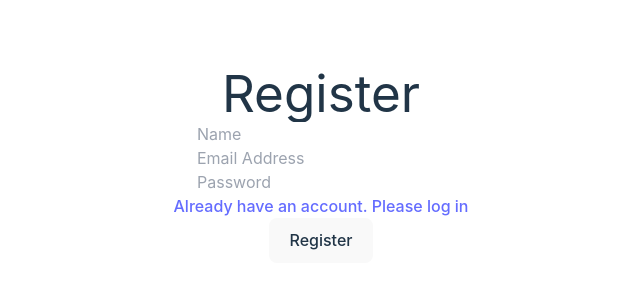
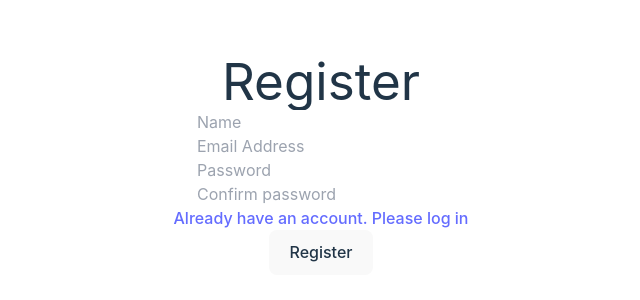
Before and after one commit to dmytrotus/lara-news-api, a React (Vite) app in the folder frontend-react/: page /register in a window 1280 px wide. Shown: the part 236-536 px from the top of the page, without its empty margins (319-959 px from the left). Built offline with nearby package versions, Linux system fonts and the light colour scheme.

Commit message:
Added registration

```diff
--- a/frontend-react/package.json
+++ b/frontend-react/package.json
@@ -10,6 +10,7 @@
     "preview": "vite preview"
   },
   "dependencies": {
+    "axios": "^1.6.5",
     "react": "^18.2.0",
     "react-dom": "^18.2.0",
     "react-router-dom": "^6.21.1"
--- a/frontend-react/src/pages/Register.tsx
+++ b/frontend-react/src/pages/Register.tsx
@@ -1,17 +1,13 @@
 import { Link } from "react-router-dom";
+import { register } from "../useApi";
 
 function Register() {
 
   const handleSubmit = async (event: FormEvent<HTMLFormElement>) => {
     event.preventDefault();
-
     const formData = new FormData(event.currentTarget)
-    console.log(formData)
-    const response = await fetch('http://localhost:7717/api/register', {
-      method: 'POST',
-      body: formData,
-    });
-
+    const data = Object.fromEntries(formData.entries());
+    register(data)
   };
 
   return (
@@ -37,12 +33,20 @@ function Register() {
                   name="email"
               />
           </div>
-          <div className="col-span-2 mb-5">
+          <div className="mb-5">
               <input
                   placeholder="Password"
                   className="w-full px-4 py-3 border-2 placeholder:text-gray-800 dark:text-white rounded-md outline-none dark:placeholder:text-gray-200 dark:bg-gray-900 focus:ring-4 border-gray-300 focus:border-gray-600 ring-gray-100 dark:border-gray-600 dark:focus:border-white dark:ring-0"
                   type="password"
                   name="password"
+              />
+          </div>
+          <div className="mb-5">
+              <input
+                  placeholder="Confirm password"
+                  className="w-full px-4 py-3 border-2 placeholder:text-gray-800 dark:text-white rounded-md outline-none dark:placeholder:text-gray-200 dark:bg-gray-900 focus:ring-4 border-gray-300 focus:border-gray-600 ring-gray-100 dark:border-gray-600 dark:focus:border-white dark:ring-0"
+                  type="password"
+                  name="password_confirmation"
               />
           </div>
           <Link
--- a/frontend-react/src/useApi.ts
+++ b/frontend-react/src/useApi.ts
@@ -1,3 +1,6 @@
+import axios from "axios";
+import type { UserData } from "./lib/definitions";
+
 export const getPosts = async () => {
     const token = '2|3tYeljWbYKclAhfDgpVpbdCaMNLI2ZkChkjQ15Pa6989129a';
     const res = await fetch(`http://localhost:7717/api/posts`, {
@@ -8,3 +11,8 @@ export const getPosts = async () => {
     })
     return res.json()
 }
+
+export const register = async (userData: UserData) => {
+  const res = await axios.post('http://localhost:7717/api/register', userData );
+  return res;
+}
```
Also changed, not shown: frontend-react/src/lib/definitions.ts (+7 -0 lines), 2 other files (tests, documents, lock files or other folders).
